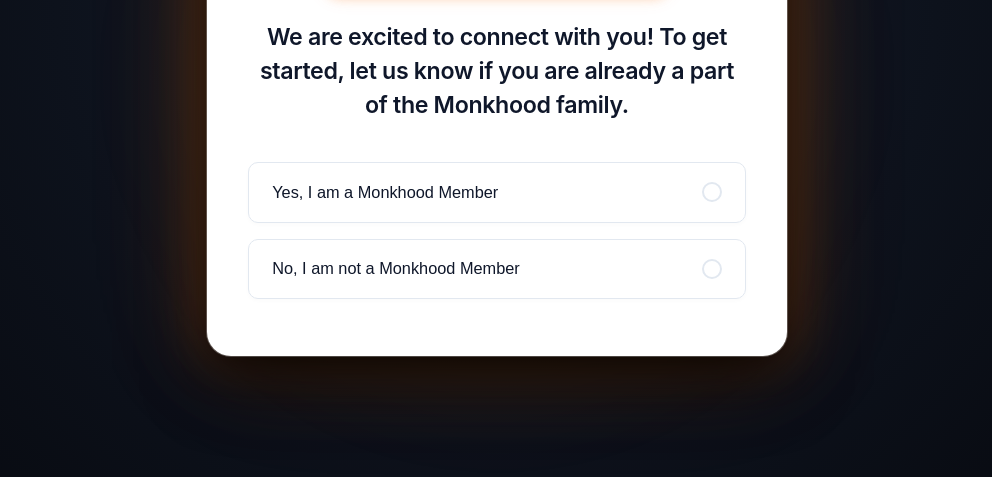
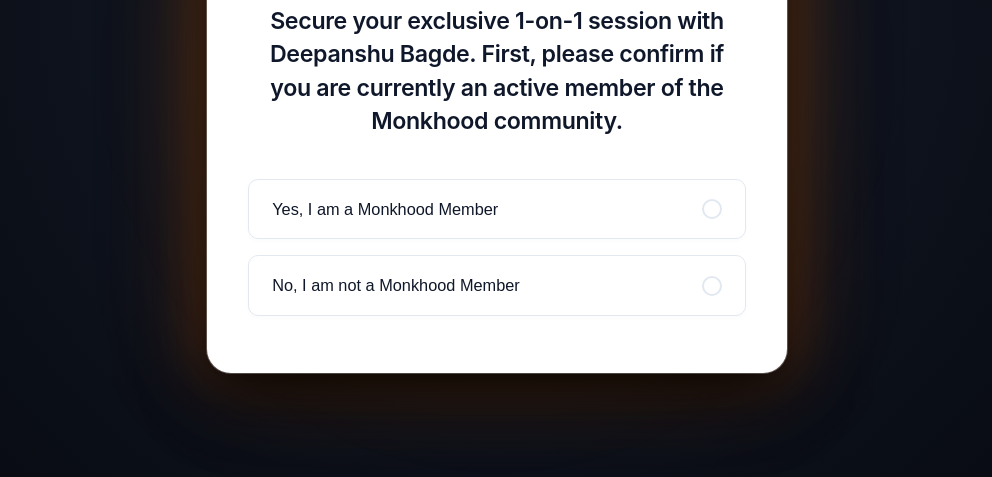
Before and after one commit to deepanshubagde/1-2-1-with-db-form, a website: page public/index.html in a window 1280 px wide. Shown: the part 323-800 px from the top of the page, without its empty margins (143-1135 px from the left). Drawn offline with Linux system fonts and the light colour scheme; no server answers.

Commit message:
Copy: Update Gateway welcome text to exclusive 1-on-1 session confirmation

```diff
--- a/public/index.html
+++ b/public/index.html
@@ -37,7 +37,7 @@
         </div>
 
         <h1 class="gateway-title">
-          We are excited to connect with you! To get started, let us know if you are already a part of the Monkhood family.
+          Secure your exclusive 1-on-1 session with Deepanshu Bagde. First, please confirm if you are currently an active member of the Monkhood community.
         </h1>
 
         <div class="gateway-options" role="group" aria-label="Community Membership Status">
```
Also changed, not shown: test/verify.js (+1 -1 lines).
